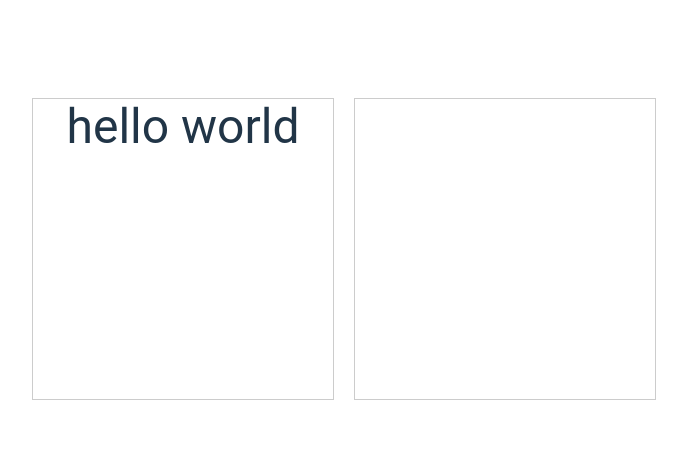
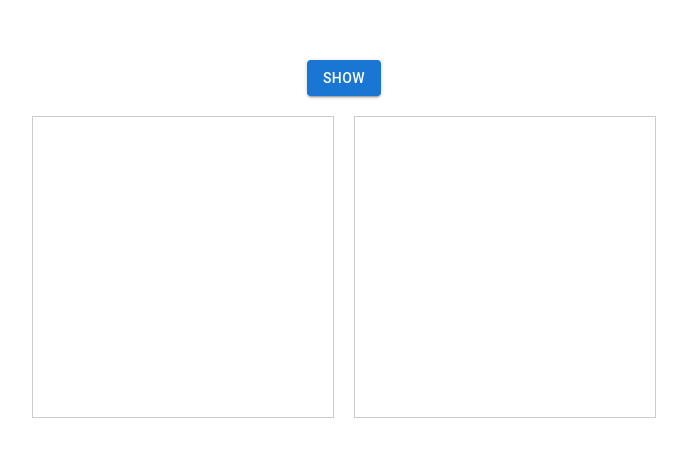
Before and after one commit to chunkangwong/react-portal-demo, a React (Vite) app: page / in a window 1280 px wide. Shown: the part 151-608 px from the top of the page, without its empty margins (296-983 px from the left). Built offline with nearby package versions, Linux system fonts and the light colour scheme.

Commit message:
Implemented MUI portal

```diff
--- a/src/App.css
+++ b/src/App.css
@@ -8,6 +8,7 @@
 .App {
   display: flex;
   gap: 20px;
+  margin: 20px;
 }
 
 .container {
--- a/src/App.tsx
+++ b/src/App.tsx
@@ -1,13 +1,30 @@
-import { Typography } from "@mui/material";
+import { Button, Portal, Typography } from "@mui/material";
+import { useRef, useState } from "react";
 import "./App.css";
 
 function App() {
+  const containerRef = useRef<HTMLDivElement>(null);
+  const [show, setShow] = useState(false);
+
+  const handleShow = () => {
+    setShow(true);
+  };
+
   return (
-    <div className="App">
-      <div className="container">
-        <Typography variant="h3">hello world</Typography>
+    <div>
+      <Button variant="contained" onClick={handleShow}>
+        Show
+      </Button>
+      <div className="App">
+        <div className="container">
+          {show && (
+            <Portal container={containerRef.current}>
+              <Typography variant="h3">hello world</Typography>
+            </Portal>
+          )}
+        </div>
+        <div className="container" ref={containerRef}></div>
       </div>
-      <div className="container"></div>
     </div>
   );
 }
```
